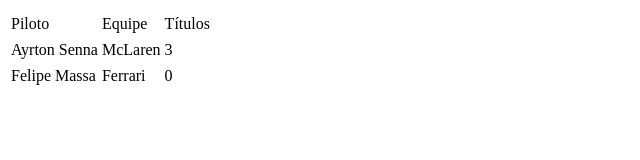
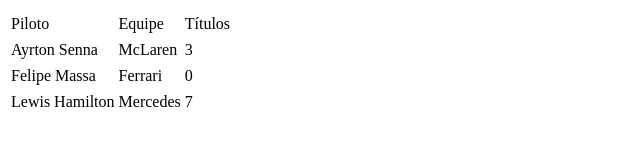
Before and after one commit to joseffreitasjr/aula-tabela, a plain HTML site: page index.html in a window 1280 px wide. Shown: the whole page, without its empty margins (0-640 px from the left). Drawn offline with Linux system fonts and the light colour scheme.

Commit message:
Incluído o 3°piloto na tabela

```diff
--- a/index.html
+++ b/index.html
@@ -29,6 +29,13 @@
         <td>0</td>
       </tr>
     </th>
+    <th>
+      <tr>
+        <td>Lewis Hamilton</td>
+        <td>Mercedes</td>
+        <td>7</td>
+      </tr>
+    </th>
   </table>
 </body>
 </html>
```
